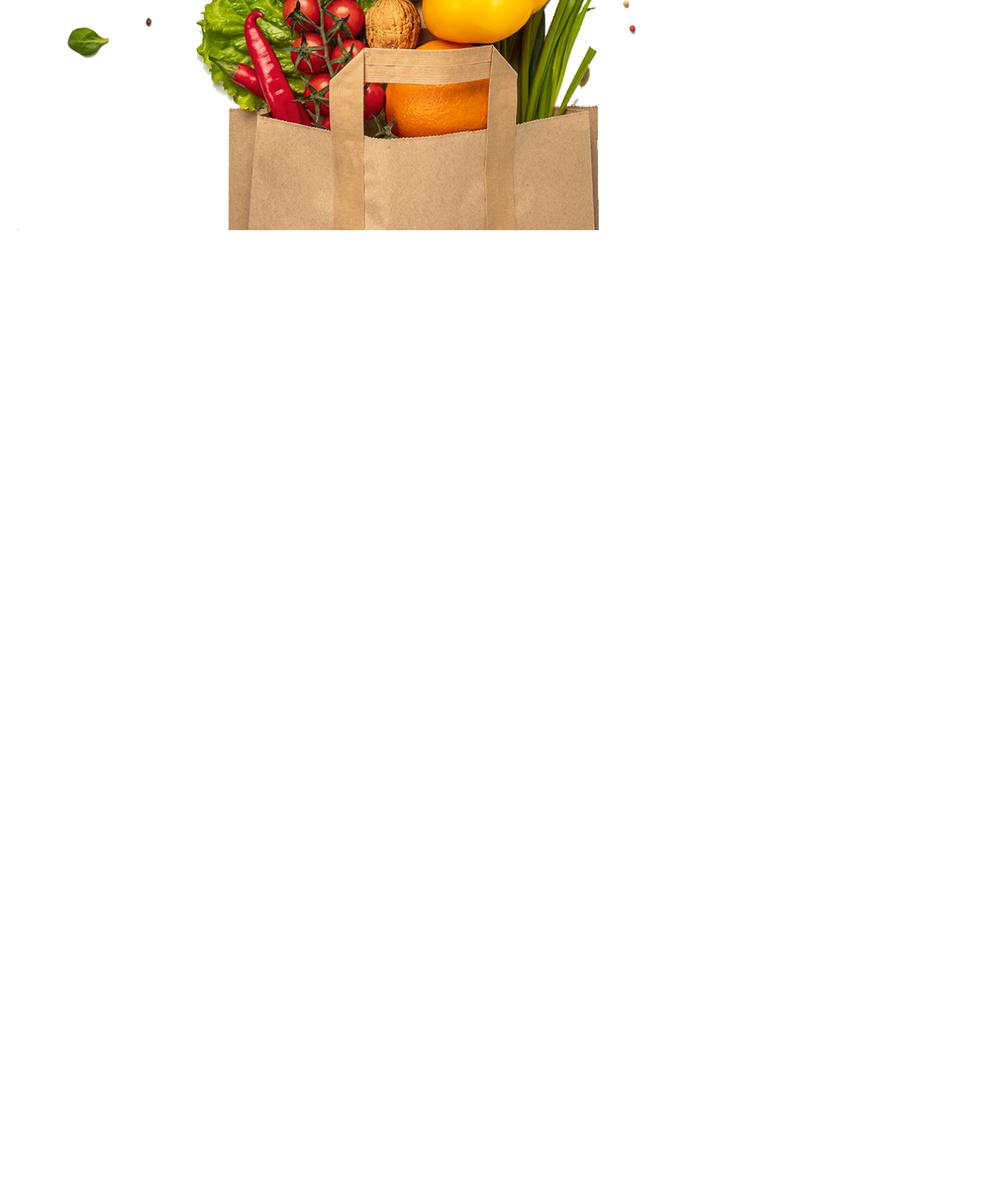
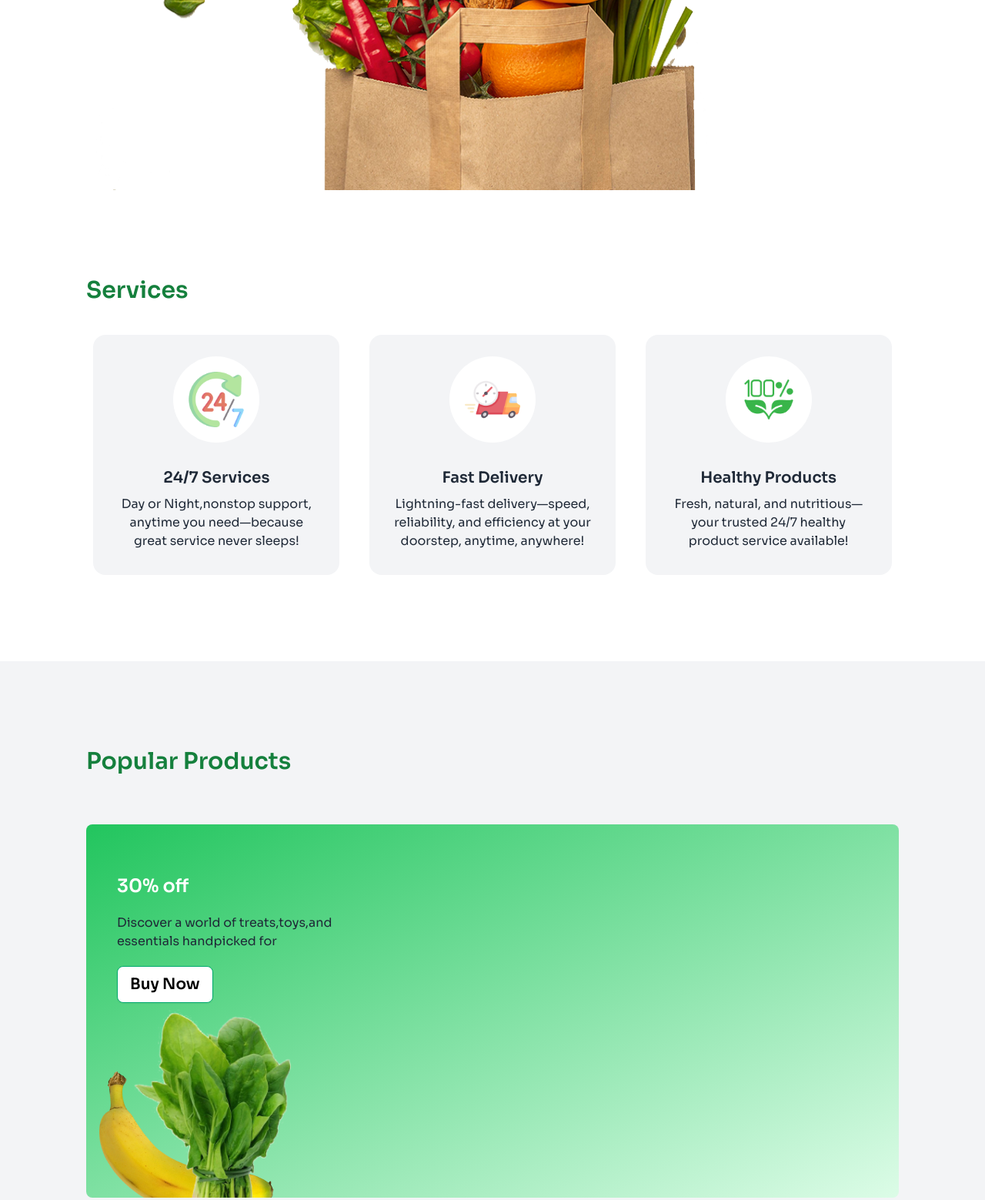
Before and after one commit to jobaied24/assignment3, a plain HTML site: page index.html in a window 1280 px wide. Shown: the part 972-2531 px from the top of the page at 77% size. Before the commit the page ends 1271 px from the top, so only its background shows below. Drawn offline with nearby package versions, Linux system fonts and the light colour scheme.

Commit message:
added discount section

```diff
--- a/index.html
+++ b/index.html
@@ -22,6 +22,7 @@
  </style>
 </head>
 <body class="font-sora">
+
     <!-- header section -->
      <header  class="" >
 
@@ -122,12 +123,12 @@
           </div>
 
     <!-- banner section -->
-     <section>
+     <section class="my-20">
  <!-- banner-text -->
-  <div class="my-20 mx-5">
+  <div class=" mx-5">
 
 <!-- banner title -->
- <h1 class="text-4xl font-semibold text-center leading-[50px]">Freshness <span class="text-green-700">You Can <br>
+ <h1 class="text-5xl font-semibold text-center leading-[50px]">Freshness <span class="text-green-700">You Can <br>
   Count</span> On, Prices You’ll Love!</h1>
 
 <!-- banner description -->
@@ -135,13 +136,106 @@
   </div>
 
   <!-- banner image -->
-   <img  class="lg:width:70%" src="c2-assets/hero-vegetables.png" alt="">
+   <img  class="lg:mx-auto" src="c2-assets/hero-vegetables.png" alt="">
      </section>
 
      </header>
 
+
      <!-- main section -->
-      <main></main>
+      <main>
+
+        <!-- service section -->
+      <section class=" mx-5 lg:mx-28 my-28">
+        <!-- service title -->
+         <h3 class="text-3xl font-semibold text-green-700">Services</h3>
+
+         <!-- service card -->
+          <div class="mt-10  grid grid-cols-1 md:grid-cols-2 lg:grid-cols-3 gap-5">
+
+            <!-- service card-1 -->
+            <div class="card bg-gray-100 w-80 mx-auto">
+
+              <!-- card image -->
+         <figure class="pt-7">
+            <div class="w-28 rounded-full text-center bg-white p-5">
+              <img src="c2-assets/service.png" />
+            </div>
+         </figure>
+
+              <!-- card text -->
+              <div class="card-body items-center text-center">
+                <h2 class="card-title">24/7 Services </h2>
+                <p>Day or Night,nonstop support, anytime you need—because great service never sleeps!</p>
+              </div>
+            </div>
+
+            <!-- service card-2 -->
+            <div class="card bg-gray-100 w-80 mx-auto">
+
+              <!-- card image -->
+         <figure class="pt-7">
+            <div class="w-28 rounded-full text-center bg-white p-5">
+              <img src="c2-assets/delivery.png" />
+            </div>
+         </figure>
+
+              <!-- card text -->
+              <div class="card-body items-center text-center">
+                <h2 class="card-title">Fast Delivery</h2>
+                <p>Lightning-fast delivery—speed, reliability, and efficiency at your doorstep, anytime, anywhere!</p>
+              </div>
+            </div>
+
+            <!-- service card-3 -->
+            <div class="card bg-gray-100 w-80 mx-auto">
+
+              <!-- card image -->
+         <figure class="pt-7">
+            <div class="w-28 rounded-full text-center bg-white p-5">
+              <img src="c2-assets/healthy.png" />
+            </div>
+         </figure>
+
+              <!-- card text -->
+              <div class="card-body items-center text-center">
+                <h2 class="card-title">Healthy Products </h2>
+                <p>Fresh, natural, and nutritious—your trusted 24/7 healthy product service available!</p>
+              </div>
+            </div>
+          </div>
+      </section>
+
+      <!-- popular product section -->
+       <section class="px-5 lg:px-28 py-28 bg-gray-100">
+
+       <!-- popular title -->
+       <h3 class="text-3xl font-semibold text-green-700">Popular Products</h3>
+
+       <!-- popular product content -->
+        <div class="mt-16 ">
+
+      <!-- discount section  -->
+       <div class=" bg-gradient-to-br from-green-500 to-green-100 rounded-lg">
+
+      <!-- discount text   -->
+    <div class="pt-16 pl-10 space-y-5">
+      <h3 class="text-2xl font-semibold text-white">30% off</h3>
+
+      <p class="">Discover a world of treats,toys,and <br> essentials handpicked for</p>
+
+      <!-- button -->
+      <div class="">
+        <a class="btn btn-success bg-white text-xl">Buy Now</a>
+      </div>
+    </div>
+
+      <!-- discount image -->
+       <img src="c2-assets/vegetable-offer.png" alt="">
+    </div>
+        </div>
+       </section>
+      </main>
 
       <!-- footer section -->
        <footer></footer>
```
